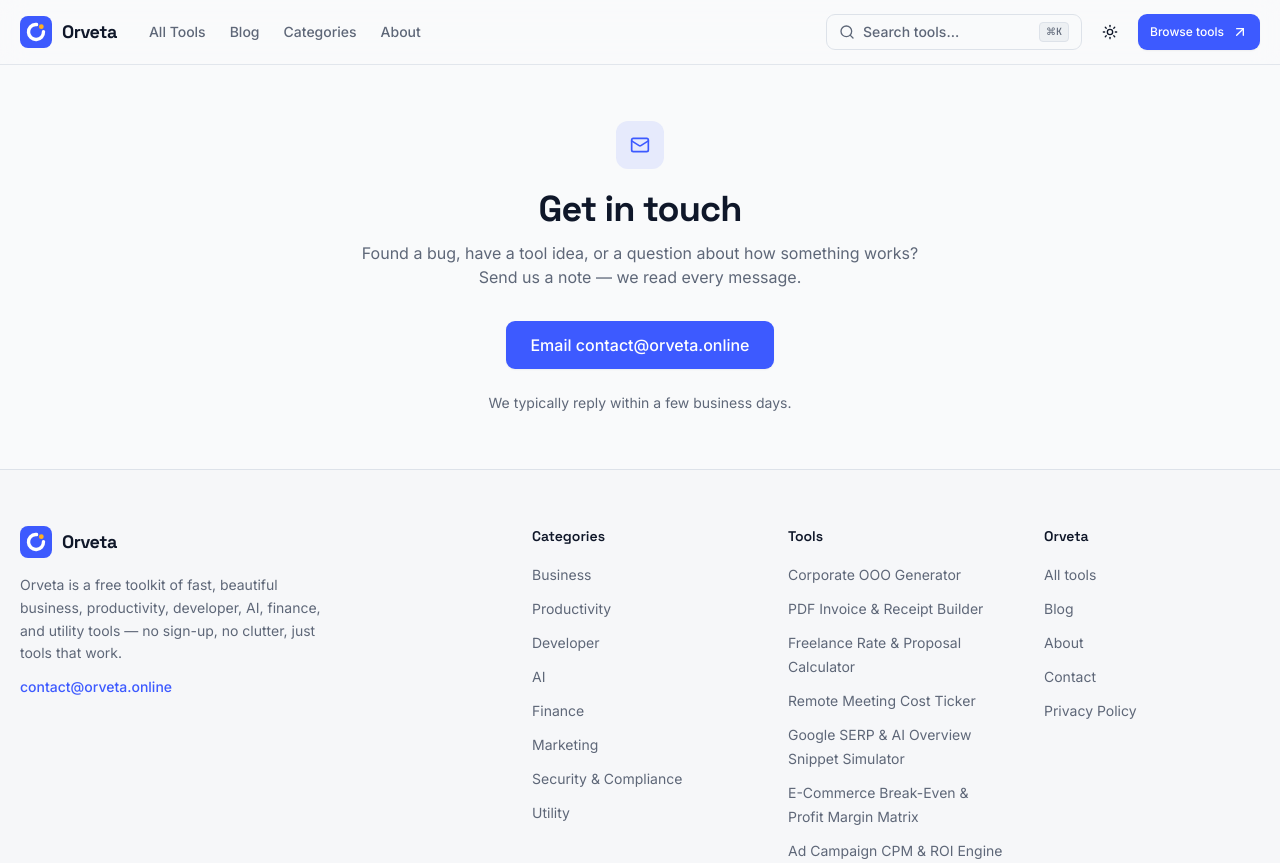
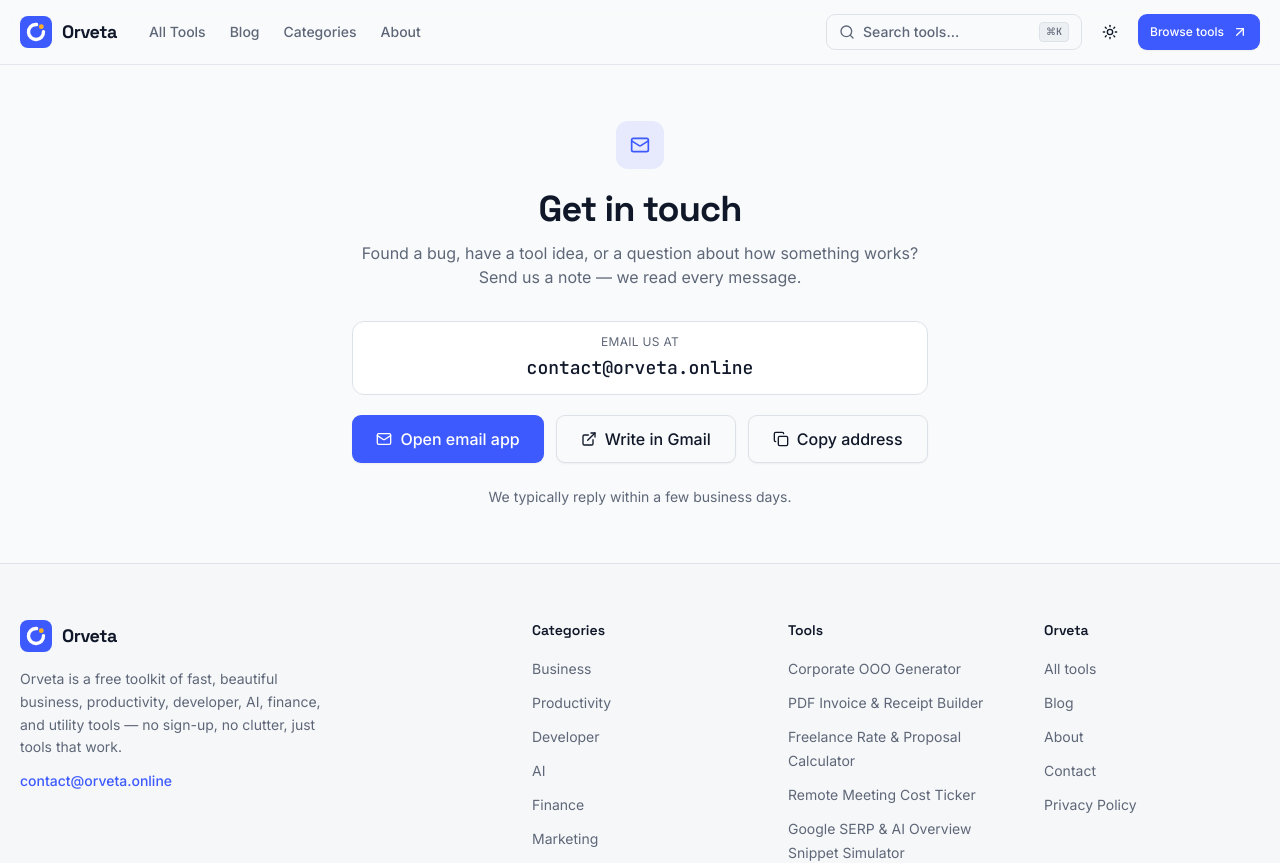
Before and after one commit to hanzlakhalid-dev/Orveta, a Next.js app: page /contact in a window 1280 px wide. Shown: the top 863 px of the page. Built offline with nearby package versions, Linux system fonts and the light colour scheme.

Commit message:
mail button changed

```diff
--- a/src/app/contact/page.tsx
+++ b/src/app/contact/page.tsx
@@ -1,7 +1,7 @@
 import type { Metadata } from "next";
 import { Mail } from "lucide-react";
 
-import { Button } from "@/components/ui/button";
+import { ContactActions } from "@/components/contact/contact-actions";
 import { siteConfig } from "@/lib/site-config";
 
 export const metadata: Metadata = {
@@ -26,9 +26,7 @@
         </p>
 
         <div className="mt-8">
-          <Button asChild size="lg">
-            <a href={`mailto:${siteConfig.email}`}>Email {siteConfig.email}</a>
-          </Button>
+          <ContactActions email={siteConfig.email} />
         </div>
 
         <p className="mt-6 text-sm text-muted-foreground">
--- /dev/null
+++ b/src/components/contact/contact-actions.tsx
@@ -0,0 +1,55 @@
+"use client";
+
+import * as React from "react";
+import { Check, Copy, ExternalLink, Mail } from "lucide-react";
+import { toast } from "sonner";
+
+import { Button } from "@/components/ui/button";
+
+/**
+ * A plain mailto: link does nothing on devices with no mail app set up, so we
+ * offer three ways in: open the mail app, compose in Gmail, or copy the address.
+ */
+export function ContactActions({ email }: { email: string }) {
+  const [copied, setCopied] = React.useState(false);
+
+  const gmailUrl = `https://mail.google.com/mail/?view=cm&fs=1&to=${encodeURIComponent(email)}`;
+
+  async function copyEmail() {
+    try {
+      await navigator.clipboard.writeText(email);
+      setCopied(true);
+      toast.success("Email address copied");
+      window.setTimeout(() => setCopied(false), 2000);
+    } catch {
+      toast.message(`Our email is ${email}`);
+    }
+  }
+
+  return (
+    <div className="space-y-5">
+      <div className="rounded-lg border border-border bg-card px-4 py-3">
+        <p className="text-xs uppercase tracking-wide text-muted-foreground">Email us at</p>
+        <p className="mt-1 select-all break-all font-mono text-base font-medium text-foreground sm:text-lg">
+          {email}
+        </p>
+      </div>
+
+      <div className="flex flex-wrap justify-center gap-3">
+        <Button asChild size="lg">
+          <a href={`mailto:${email}`}>
+            <Mail /> Open email app
+          </a>
+        </Button>
+        <Button asChild size="lg" variant="outline">
+          <a href={gmailUrl} target="_blank" rel="noopener noreferrer">
+            <ExternalLink /> Write in Gmail
+          </a>
+        </Button>
+        <Button size="lg" variant="outline" onClick={copyEmail}>
+          {copied ? <Check /> : <Copy />} {copied ? "Copied" : "Copy address"}
+        </Button>
+      </div>
+    </div>
+  );
+}
```
